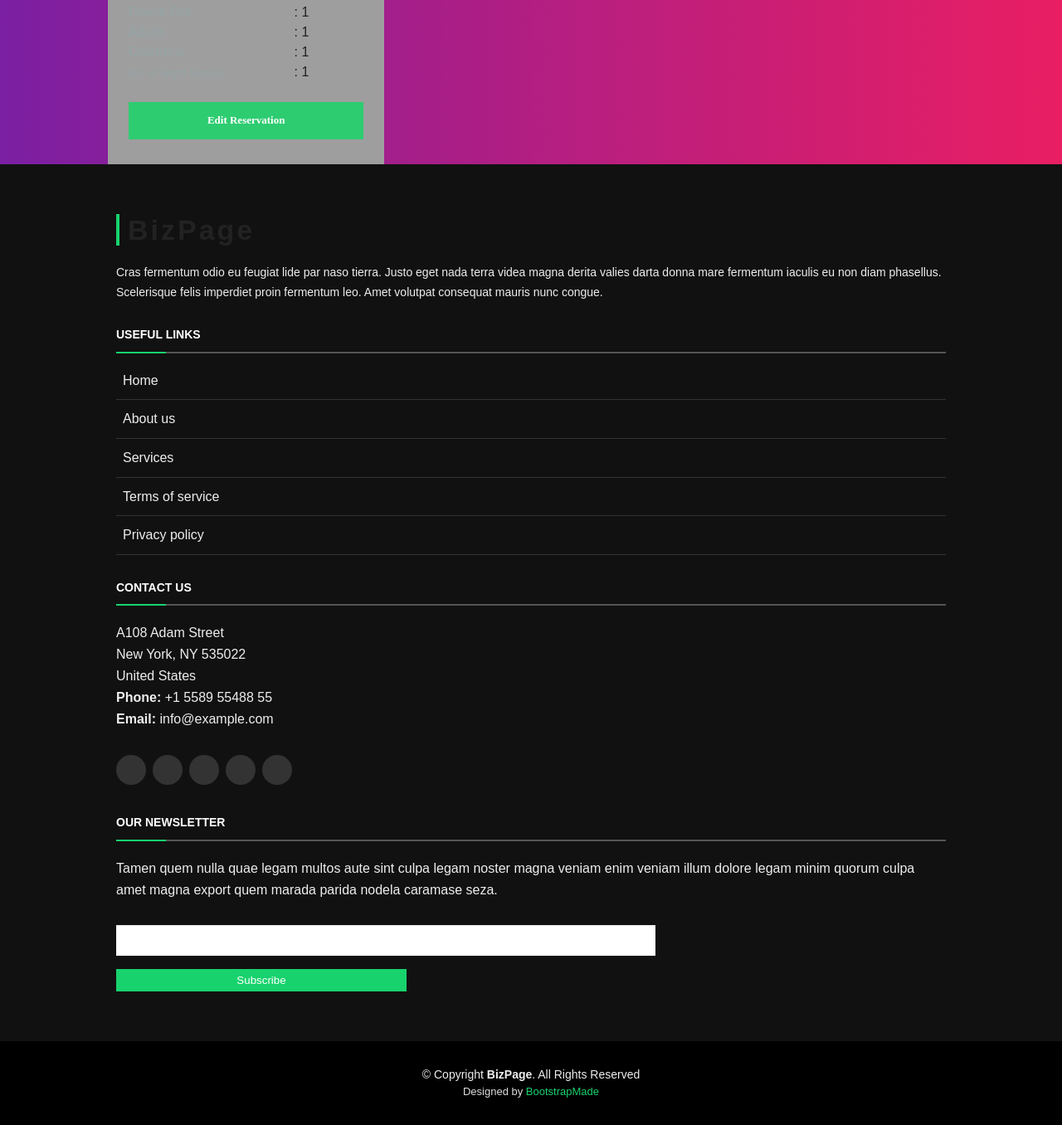
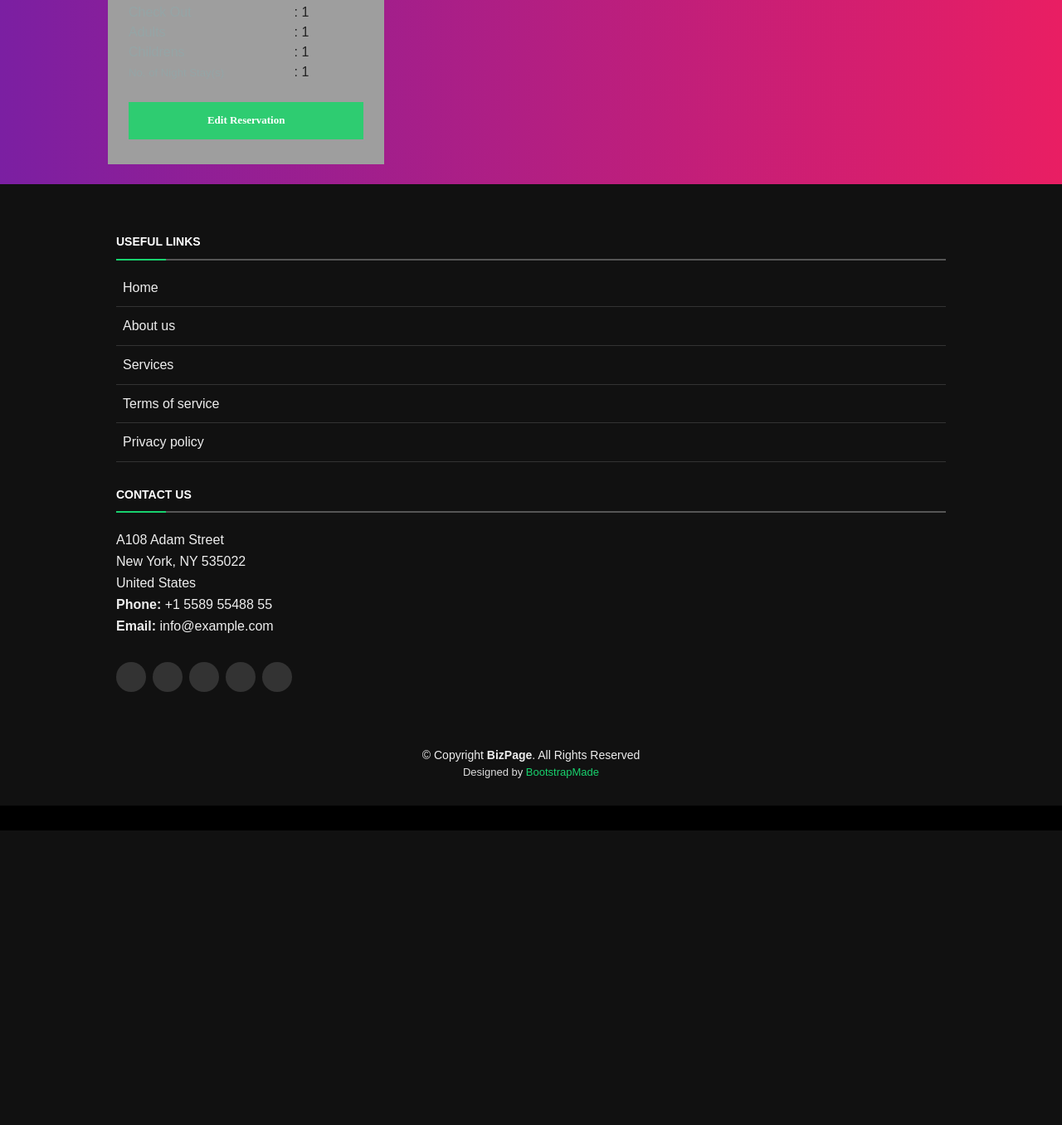
Before and after one commit to Sparsh-tiwariy/Cottage, a PHP site: page /checkroom.php in a window 1280 px wide. Shown: the part 311-1667 px from the top of the page at 83% size. After the commit the page ends 1312 px from the top, so only its background shows below. Run offline with PHP 8.4, Linux system fonts and the light colour scheme; the visitor is signed in with stand-in values (Sample User, id 1); data that the repository does not hold is empty; some libraries are stand-ins or nearby versions; some web fonts are replaced; grey boxes are pictures that could not be loaded.

Commit message:
check once

```diff
--- a/assets/css/style.css
+++ b/assets/css/style.css
@@ -1170,6 +1170,7 @@ section {
 }
 
 #gallery .gallery-item figure .link-preview, #gallery .gallery-item figure .link-details {
+  margin-left: 8%;
   position: absolute;
   display: inline-block;
   opacity: 0;
--- a/checkroom.php
+++ b/checkroom.php
@@ -39,7 +39,12 @@ $_SESSION['childrens'] = $_POST["totalchildrens"];
 <script src="http://ajax.googleapis.com/ajax/libs/jqueryui/1.8/jquery-ui.min.js"></script>
 <link href='http://fonts.googleapis.com/css?family=Slabo+27px' rel='stylesheet' type='text/css'>
 <meta class="foundation-data-attribute-namespace"><meta class="foundation-mq-xxlarge"><meta class="foundation-mq-xlarge"><meta class="foundation-mq-large"><meta class="foundation-mq-medium"><meta class="foundation-mq-small"><style></style><meta class="foundation-mq-topbar"></head>
+
+
+<body>
 <body class="fontbody">
+
+
 <div class="row foo" style="margin:30px auto 30px auto;">
 <div class="large-12 columns">
 		<div class="large-3 columns centerdiv">
@@ -147,7 +152,7 @@ $_SESSION['childrens'] = $_POST["totalchildrens"];
 		</div>
 		<div class="large-12 columns" id="roomselected" style="display:none;" >
 				<hr>
-							<br><label for="submit-form" class="book button small fontslabo" style="background-color:#2ecc71; width:100%; height:45px; !important;">Proceed To Book</label><!--button name="submit" href="#" class="button small fontslabo" style="background-color:#2ecc71; width:100%;" >Proceed Booking</button-->
+							<br><label for="submit-form" class="book button small fontslabo" style="background-color:#2ecc71; width:100%; height:45px;">Proceed To Book</label><!--button name="submit" href="#" class="button small fontslabo" style="background-color:#2ecc71; width:100%;" >Proceed Booking</button-->
 
 		</div>
 
@@ -311,7 +316,7 @@ $_SESSION['childrens'] = $_POST["totalchildrens"];
 
 	</div>
 
-</div>
+</div><br>
 
  <!-- ======= Footer ======= -->
  <footer id="footer">
@@ -319,12 +324,9 @@ $_SESSION['childrens'] = $_POST["totalchildrens"];
       <div class="container">
         <div class="row">
 
-          <div class="col-lg-3 col-md-6 footer-info">
-            <h3>BizPage</h3>
-            <p>Cras fermentum odio eu feugiat lide par naso tierra. Justo eget nada terra videa magna derita valies darta donna mare fermentum iaculis eu non diam phasellus. Scelerisque felis imperdiet proin fermentum leo. Amet volutpat consequat mauris nunc congue.</p>
-          </div>
 
-          <div class="col-lg-3 col-md-6 footer-links">
+
+          <div class="col-lg-3 col-md-3 footer-links">
             <h4>Useful Links</h4>
             <ul>
               <li><i class="ion-ios-arrow-right"></i> <a href="#">Home</a></li>
@@ -335,7 +337,7 @@ $_SESSION['childrens'] = $_POST["totalchildrens"];
             </ul>
           </div>
 
-          <div class="col-lg-3 col-md-6 footer-contact">
+          <div class="col-lg-3 col-md-3 footer-contact">
             <h4>Contact Us</h4>
             <p>
               A108 Adam Street <br>
@@ -355,24 +357,19 @@ $_SESSION['childrens'] = $_POST["totalchildrens"];
 
           </div>
 
-          <div class="col-lg-3 col-md-6 footer-newsletter">
-            <h4>Our Newsletter</h4>
-            <p>Tamen quem nulla quae legam multos aute sint culpa legam noster magna veniam enim veniam illum dolore legam minim quorum culpa amet magna export quem marada parida nodela caramase seza.</p>
-            <form action="" method="post">
-              <input type="email" name="email"><input type="submit" value="Subscribe">
-            </form>
-          </div>
 
-        </div>
-      </div>
-    </div>
 
     <div class="container">
       <div class="copyright">
         &copy; Copyright <strong>BizPage</strong>. All Rights Reserved
       </div>
       <div class="credits">
-
+        <!--
+        All the links in the footer should remain intact.
+        You can delete the links only if you purchased the pro version.
+        Licensing information: https://bootstrapmade.com/license/
+        Purchase the pro version with working PHP/AJAX contact form: https://bootstrapmade.com/buy/?theme=BizPage
+      -->
         Designed by <a href="https://bootstrapmade.com/">BootstrapMade</a>
       </div>
     </div>
--- a/scss/style.css
+++ b/scss/style.css
@@ -137,7 +137,8 @@ h1, h2, h3, h4, h5, h6 {
 
 #header .logo {
   font-size: 34px;
-  margin: 0;
+  margin-left: -400px;
+  margin-top: 15px;
   padding: 0;
   line-height: 1;
   font-family: "Montserrat", sans-serif;
@@ -157,6 +158,7 @@ h1, h2, h3, h4, h5, h6 {
 
 @media (max-width: 992px) {
   #header .logo {
+    margin-left: -10px;
     font-size: 28px;
   }
 }
@@ -166,7 +168,7 @@ h1, h2, h3, h4, h5, h6 {
 --------------------------------------------------------------*/
 /* Desktop Navigation */
 .nav-menu ul {
-  margin: 0;
+  margin-right: -400px;
   padding: 0;
   list-style: none;
 }
@@ -182,6 +184,8 @@ h1, h2, h3, h4, h5, h6 {
 }
 
 .nav-menu a {
+  margin-top: 15px;
+  margin-right: 30px;
   display: block;
   position: relative;
   color: #fff;
@@ -525,7 +529,7 @@ h1, h2, h3, h4, h5, h6 {
 
 .section {
   position: relative;
-  height: 100vh;
+  height: 80ch;
 }
 
 .section .section-center {
@@ -543,7 +547,7 @@ h1, h2, h3, h4, h5, h6 {
 
 .booking-form {
   position: relative;
-  max-width: 642px;
+  max-width: 800px;
   width: 100%;
   margin: auto;
   padding: 40px;
@@ -757,6 +761,7 @@ height:5px;width:55px;background-color: #2ecc71; border:1px solid #2ecc71;
 # Footer
 --------------------------------------------------------------*/
 #footer {
+  margin-left: 0px;
   background: #000;
   padding: 0 0 30px 0;
   color: #eee;
```
Also changed, not shown: book.php (+9 -22 lines), index.html (+4 -4 lines).
